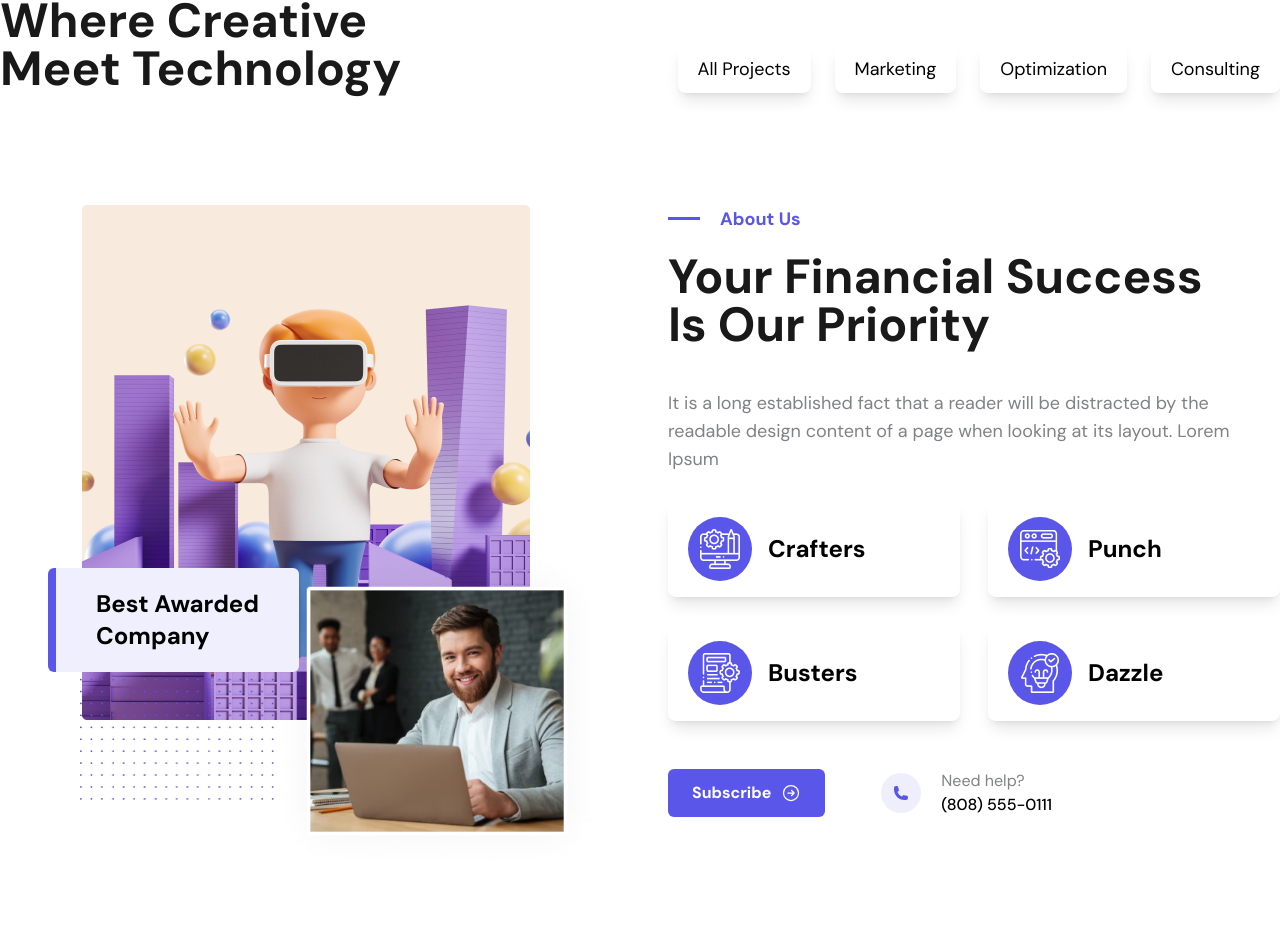
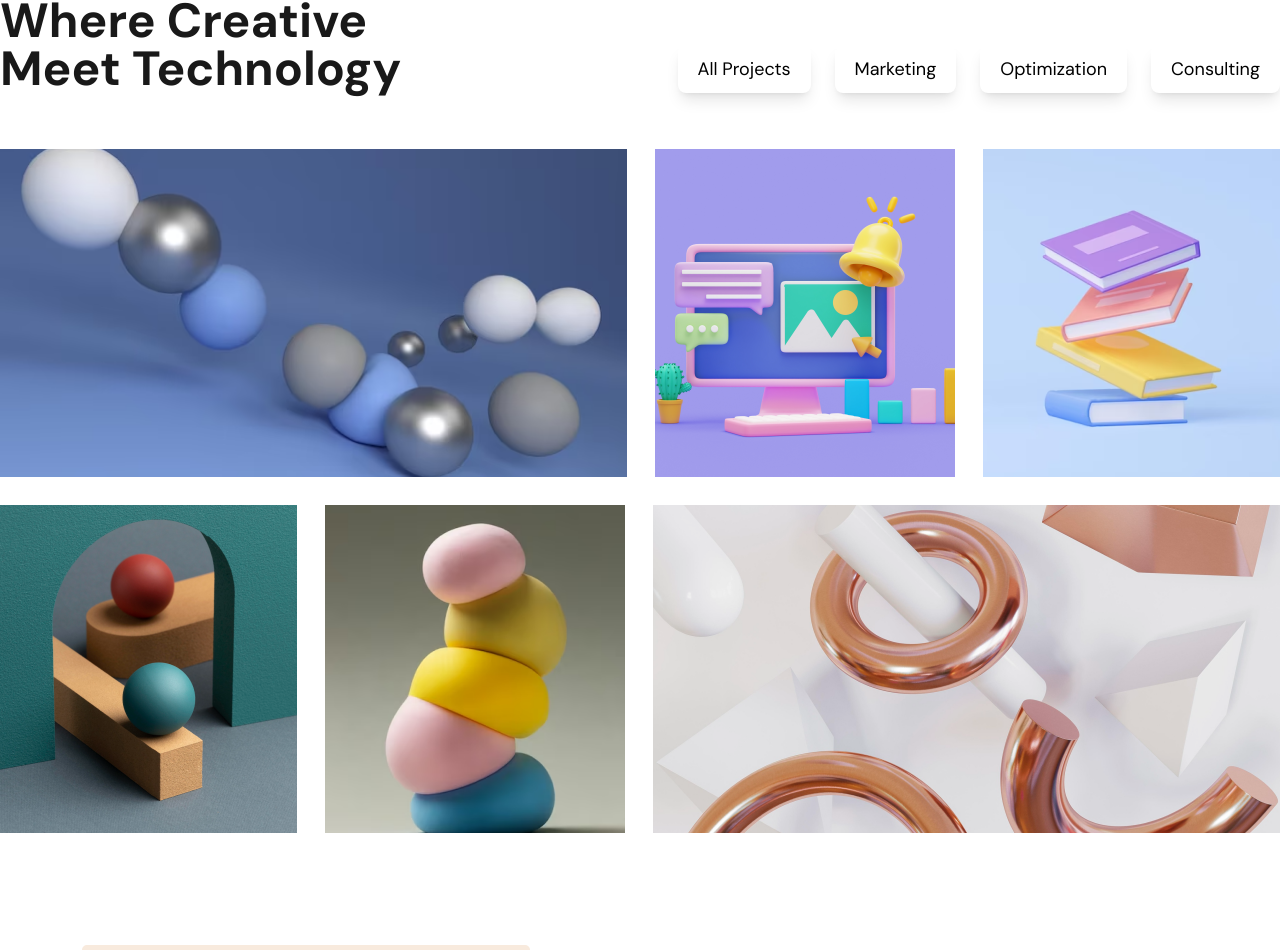
Before and after one commit to mubasyir19/Pixlab07, a Next.js app: page / in a window 1280 px wide. Shown: the part 4264-5214 px from the top of the page. Built offline with nearby package versions, Linux system fonts and the light colour scheme.

Commit message:
add: portfolio section

```diff
--- a/src/app/page.tsx
+++ b/src/app/page.tsx
@@ -920,7 +920,7 @@ export default function Home() {
           </div>
         </div>
       </section>
-      <section className="container mx-auto mt-28">
+      <section id="portfolio" className="container mx-auto mt-28">
         <div className="flex items-end justify-between">
           <div className="">
             <div className="flex items-center gap-x-5">
@@ -944,6 +944,54 @@ export default function Home() {
             <button className="rounded-lg bg-white px-5 py-2.5 text-lg text-black shadow-lg hover:bg-primary hover:text-white">
               Consulting
             </button>
+          </div>
+        </div>
+        <div className="mt-14">
+          <div className="flex justify-center gap-x-7">
+            <Image
+              src={`/portfolio/1.png`}
+              width={630}
+              height={328}
+              alt="1"
+              className=""
+            />
+            <Image
+              src={`/portfolio/2.png`}
+              width={300}
+              height={328}
+              alt="2"
+              className=""
+            />
+            <Image
+              src={`/portfolio/3.png`}
+              width={300}
+              height={328}
+              alt="3"
+              className=""
+            />
+          </div>
+          <div className="mt-7 flex justify-center gap-x-7">
+            <Image
+              src={`/portfolio/4.png`}
+              width={300}
+              height={328}
+              alt="4"
+              className=""
+            />
+            <Image
+              src={`/portfolio/5.png`}
+              width={300}
+              height={328}
+              alt="5"
+              className=""
+            />
+            <Image
+              src={`/portfolio/6.png`}
+              width={630}
+              height={328}
+              alt="6"
+              className=""
+            />
           </div>
         </div>
       </section>
```
